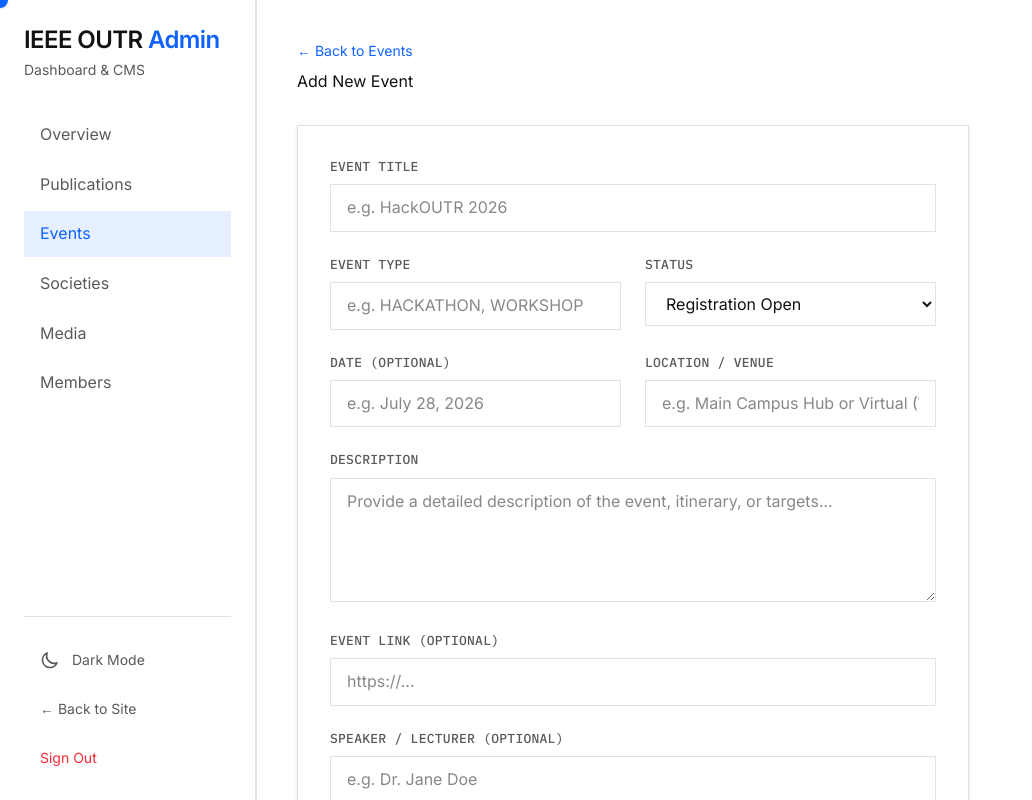
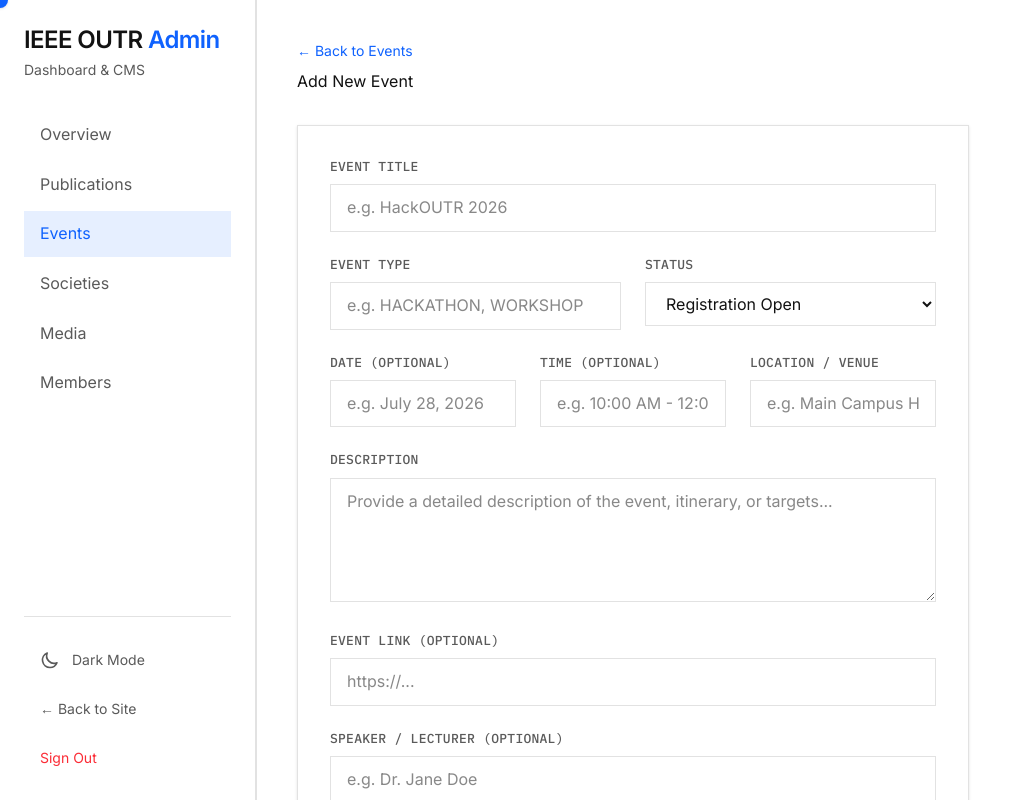
Before and after one commit to anshu-create/ieee-outr-26, a Next.js app: page /admin/events/new in a window 1280 px wide. Shown: the whole page, without its empty margins (0-1032 px from the left). Built offline with nearby package versions, Linux system fonts and the light colour scheme; no server answers.

Commit message:
Add time field to events

```diff
--- a/app/admin/events/actions.ts
+++ b/app/admin/events/actions.ts
@@ -18,6 +18,9 @@ export async function createEventAction(formData: FormData, imageUrl?: string) {
 
   const link = formData.get("link") as string;
   if (link) newEvent.link = link;
+
+  const time = formData.get("time") as string;
+  if (time) newEvent.time = time;
 
   if (imageUrl) newEvent.imageUrl = imageUrl;
 
@@ -46,6 +49,9 @@ export async function updateEventAction(id: number, formData: FormData, imageUrl
   const link = formData.get("link") as string;
   if (link) updatedEvent.link = link;
 
+  const time = formData.get("time") as string;
+  if (time) updatedEvent.time = time;
+
   if (imageUrl) updatedEvent.imageUrl = imageUrl;
 
   const speaker = formData.get("speaker") as string;
--- a/app/admin/events/edit/[id]/EditEventForm.tsx
+++ b/app/admin/events/edit/[id]/EditEventForm.tsx
@@ -107,7 +107,7 @@ export function EditEventForm({ event }: { event: Event }) {
           </div>
         </div>
 
-        <div className="grid grid-cols-1 md:grid-cols-2 gap-6">
+        <div className="grid grid-cols-1 md:grid-cols-3 gap-6">
           <div>
             <label className="block text-mono-sm text-text-secondary uppercase mb-2 font-medium">
               Date (Optional)
@@ -118,6 +118,19 @@ export function EditEventForm({ event }: { event: Event }) {
               defaultValue={event.date || ""}
               className="w-full px-4 py-2.5 bg-bg-primary border border-border rounded-lg text-text-primary focus:outline-none focus:border-ibm-blue transition-colors text-body-md"
               placeholder="e.g. July 28, 2026"
+            />
+          </div>
+
+          <div>
+            <label className="block text-mono-sm text-text-secondary uppercase mb-2 font-medium">
+              Time (Optional)
+            </label>
+            <input
+              type="text"
+              name="time"
+              defaultValue={event.time || ""}
+              className="w-full px-4 py-2.5 bg-bg-primary border border-border rounded-lg text-text-primary focus:outline-none focus:border-ibm-blue transition-colors text-body-md"
+              placeholder="e.g. 10:00 AM - 12:00 PM"
             />
           </div>
 
--- a/app/admin/events/new/page.tsx
+++ b/app/admin/events/new/page.tsx
@@ -111,7 +111,7 @@ export default function NewEventPage() {
             </div>
           </div>
 
-          <div className="grid grid-cols-1 md:grid-cols-2 gap-6">
+          <div className="grid grid-cols-1 md:grid-cols-3 gap-6">
             <div>
               <label className="block text-mono-sm text-text-secondary uppercase mb-2 font-medium">
                 Date (Optional)
@@ -121,6 +121,18 @@ export default function NewEventPage() {
                 name="date"
                 className="w-full px-4 py-2.5 bg-bg-primary border border-border rounded-lg text-text-primary focus:outline-none focus:border-ibm-blue transition-colors text-body-md"
                 placeholder="e.g. July 28, 2026"
+              />
+            </div>
+
+            <div>
+              <label className="block text-mono-sm text-text-secondary uppercase mb-2 font-medium">
+                Time (Optional)
+              </label>
+              <input
+                type="text"
+                name="time"
+                className="w-full px-4 py-2.5 bg-bg-primary border border-border rounded-lg text-text-primary focus:outline-none focus:border-ibm-blue transition-colors text-body-md"
+                placeholder="e.g. 10:00 AM - 12:00 PM"
               />
             </div>
 
--- a/app/events/[id]/page.tsx
+++ b/app/events/[id]/page.tsx
@@ -70,6 +70,14 @@ export default async function EventDetailPage({ params }: { params: Promise<{ id
                   <span className="text-body-md">{event.date}</span>
                 </div>
               )}
+              {event.time && (
+                <div className="flex items-center gap-2.5 text-text-secondary">
+                  <svg className="w-5 h-5 text-ibm-blue shrink-0" fill="none" viewBox="0 0 24 24" stroke="currentColor">
+                    <path strokeLinecap="round" strokeLinejoin="round" strokeWidth={2} d="M12 8v4l3 3m6-3a9 9 0 11-18 0 9 9 0 0118 0z" />
+                  </svg>
+                  <span className="text-body-md">{event.time}</span>
+                </div>
+              )}
               <div className="flex items-center gap-2.5 text-text-secondary">
                 <svg className="w-5 h-5 text-ibm-blue shrink-0" fill="none" viewBox="0 0 24 24" stroke="currentColor">
                   <path strokeLinecap="round" strokeLinejoin="round" strokeWidth={2} d="M17.657 16.657L13.414 20.9a1.998 1.998 0 01-2.827 0l-4.244-4.243a8 8 0 1111.314 0z" />
--- a/components/event-card.tsx
+++ b/components/event-card.tsx
@@ -31,7 +31,11 @@ export function EventCard({ event }: EventCardProps) {
         </div>
 
         <div className="mb-4">
-          <p className="text-body-sm text-text-secondary mb-1">{event.date}</p>
+          <p className="text-body-sm text-text-secondary mb-1">
+            {event.date}
+            {event.date && event.time && " | "}
+            {event.time}
+          </p>
           <h3 className="text-heading-sm text-text-primary group-hover:text-ibm-blue transition-colors line-clamp-2">
             {event.title}
           </h3>
--- a/lib/db.ts
+++ b/lib/db.ts
@@ -25,6 +25,7 @@ export interface Event {
   id: number;
   type: string;
   date?: string;
+  time?: string;
   title: string;
   description: string;
   location: string;
```
